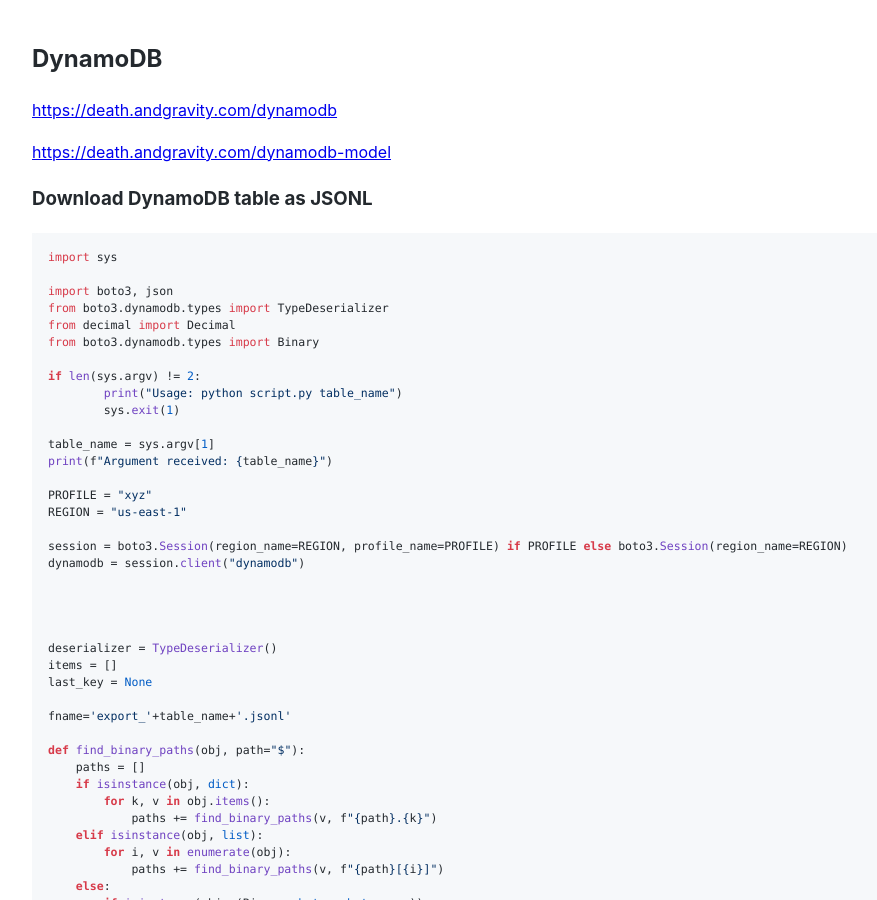
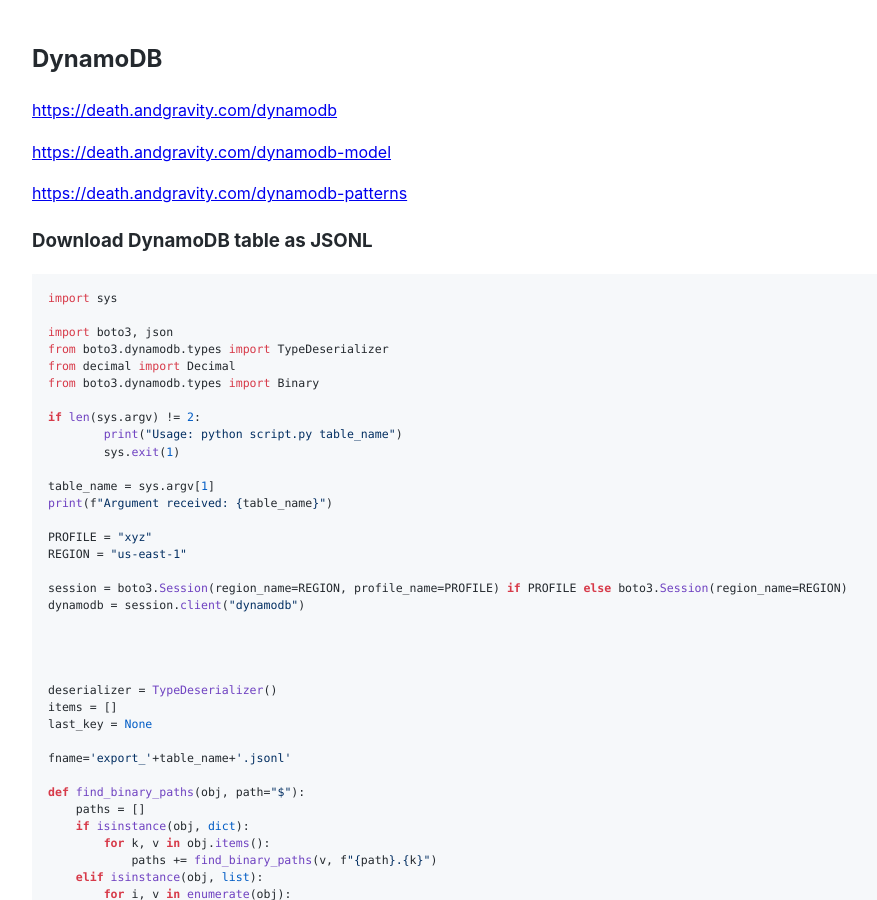
Before and after one commit to Michael-Lubinsky/michael-lubinsky.github.com, a Jekyll site: the page built from aws/dynamo.md, in a window 1280 px wide and 900 px high. Shown: the whole window, without its empty margins (158-1035 px from the left). Built offline with Jekyll 4.4.1, drawn with Linux system fonts in a browser that asks for light colours; our own code applies the rules of GitHub Pages for plain Markdown files.

Commit message:
Update dynamo.md

```diff
--- a/aws/dynamo.md
+++ b/aws/dynamo.md
@@ -3,6 +3,8 @@
 <https://death.andgravity.com/dynamodb>
 
 <https://death.andgravity.com/dynamodb-model>
+
+<https://death.andgravity.com/dynamodb-patterns>
 
 
 ### Download DynamoDB table as JSONL
```
